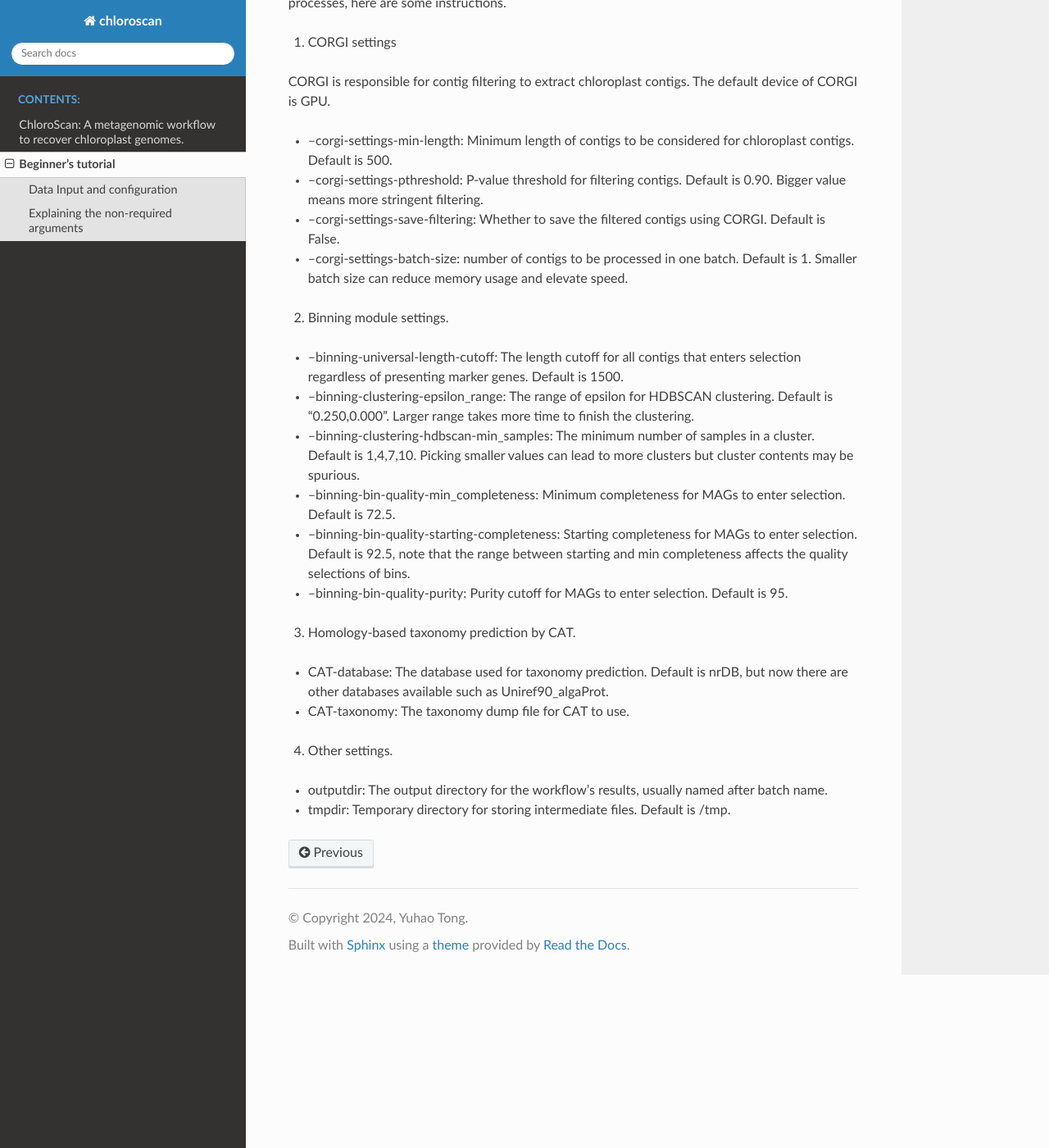
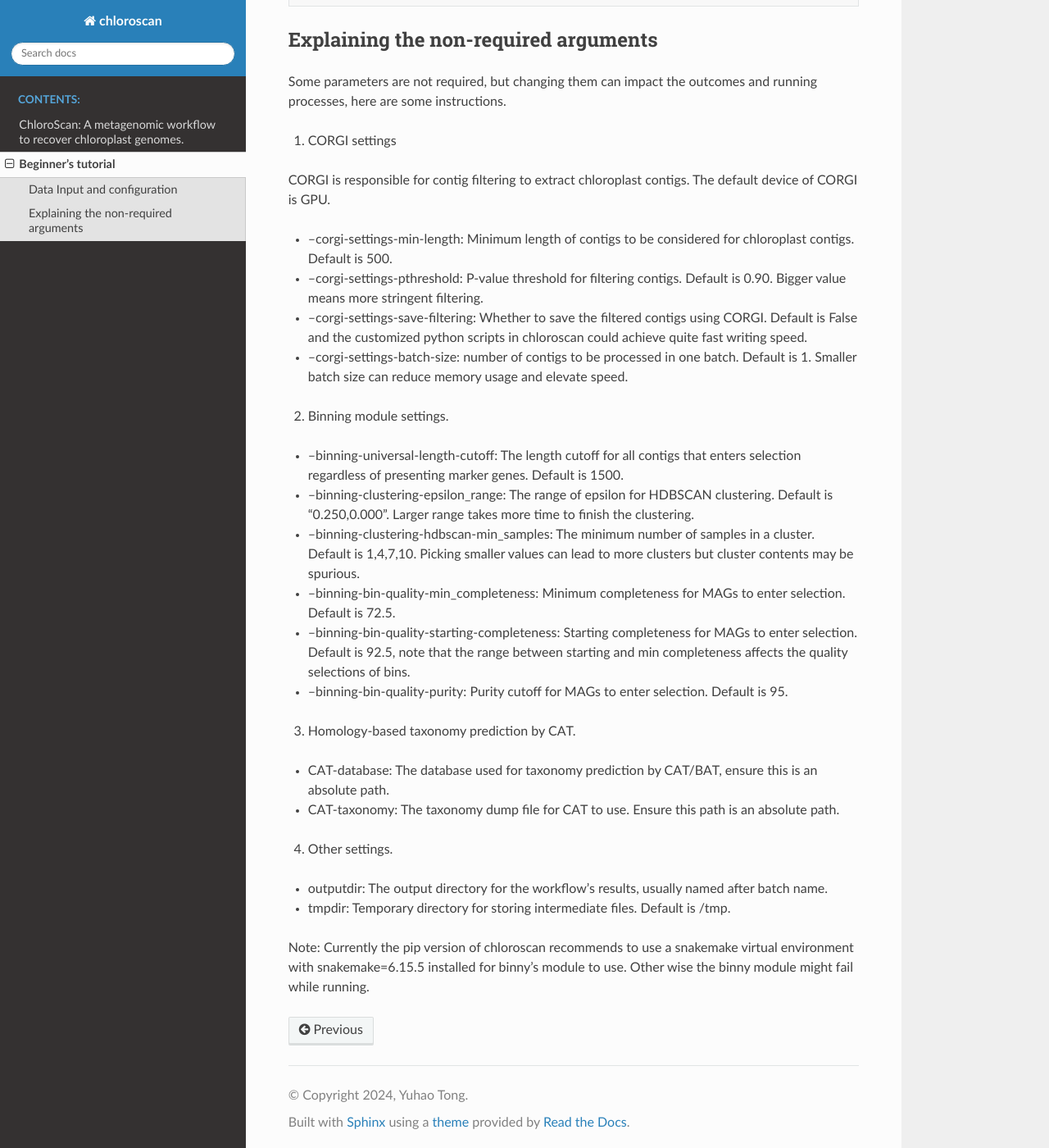
Before and after one commit to Andyargueasae/chloroscan, a Sphinx documentation site: the page built from docs/source/main/beginner_tutorial.rst, in a window 1280 px wide and 1400 px high, scrolled down 1263 px. Shown: the whole window at 82% size. Built offline with Sphinx 7.4.7 and the Read the Docs theme 2.0.0, drawn with Linux system fonts in a browser that asks for light colours; some of the changed text lies outside the part shown.

Commit message:
Add snakemake_env choice

```diff
--- a/docs/source/main/beginner_tutorial.rst
+++ b/docs/source/main/beginner_tutorial.rst
@@ -10,13 +10,17 @@ The pip version of ChloroScan accepts following arguments:
 
 .. image:: ../_static/images/chloroscan_cli.png
 
-Among these arguments, only assembly path, depth text, alignment folder and output folder are required for inputs.
+Among these arguments, only assembly path, depth text, alignment folder and a batch name are required for ChloroScan to run.
+
+Please prepare your assembly in unziped fasta format to allow for processing.
+
+The sequence alignment folder should contain sorted.bam files to map each contig's sequence coverage in assembly.
 
 An example command for running ChloroScan if depth text file is available:
 
 .. code-block:: bash
 
-   chloroscan run --Inputs-assembly-path assembly.fasta --Inputs-depth-txt depth.txt --Inputs-batch-name BATCH_NAME --outputdir OUTPUT_DIR
+   chloroscan run --Inputs-assembly-path assembly.fasta --Inputs-depth-txt depth.txt --Inputs-batch-name BATCH_NAME --outputdir OUTPUT_DIR --cores N_CORES
 
 An example command for running ChloroScan if depth text file is not available:
 
@@ -37,7 +41,7 @@ CORGI is responsible for contig filtering to extract chloroplast contigs. The de
 
 - --corgi-settings-pthreshold: P-value threshold for filtering contigs. Default is 0.90. Bigger value means more stringent filtering.
 
-- --corgi-settings-save-filtering: Whether to save the filtered contigs using CORGI. Default is False.
+- --corgi-settings-save-filtering: Whether to save the filtered contigs using CORGI. Default is False and the customized python scripts in chloroscan could achieve quite fast writing speed.
 
 - --corgi-settings-batch-size: number of contigs to be processed in one batch. Default is 1. Smaller batch size can reduce memory usage and elevate speed.
 
@@ -57,12 +61,15 @@ CORGI is responsible for contig filtering to extract chloroplast contigs. The de
 
 3. Homology-based taxonomy prediction by CAT.
 
-- CAT-database: The database used for taxonomy prediction. Default is nrDB, but now there are other databases available such as Uniref90_algaProt.
+- CAT-database: The database used for taxonomy prediction by CAT/BAT, ensure this is an absolute path.
 
-- CAT-taxonomy: The taxonomy dump file for CAT to use.
+- CAT-taxonomy: The taxonomy dump file for CAT to use. Ensure this path is an absolute path.
 
 4. Other settings.
 
 - outputdir: The output directory for the workflow's results, usually named after batch name.
 
 - tmpdir: Temporary directory for storing intermediate files. Default is /tmp.
+
+Note: Currently the pip version of chloroscan recommends to use a snakemake virtual environment with snakemake=6.15.5 installed for binny's module to use.
+Other wise the binny module might fail while running.
```
Also changed, not shown: 3 other files.
